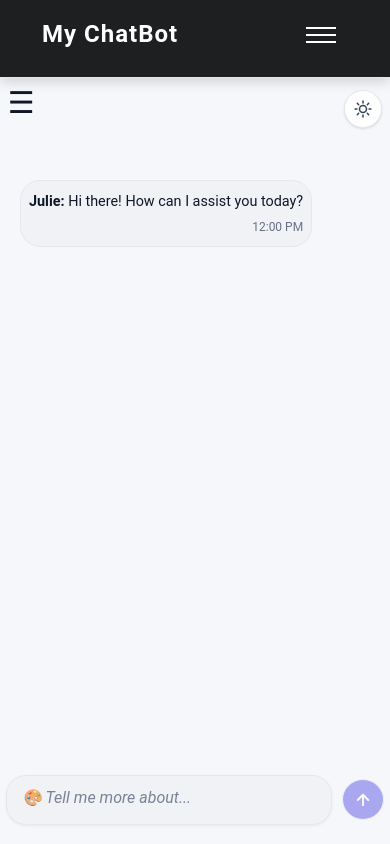
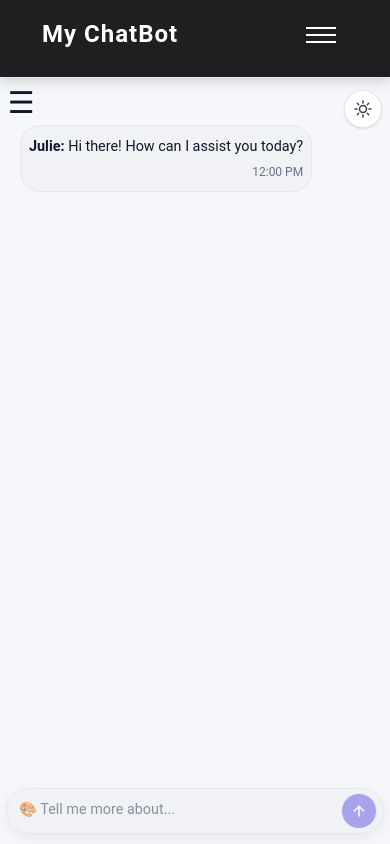
Before and after one commit to ayushpratapno1/ai-generative-hub, a Django app: page /chat in a window 390 px wide. Run offline with Django 4.2, Linux system fonts and the light colour scheme.

Commit message:
Fixed hover effect from textarea and input container

```diff
--- a/home/static/css/style.css
+++ b/home/static/css/style.css
@@ -172,7 +172,7 @@ body {
   gap: 5px;
   margin-top: 76px;
   box-sizing: border-box;
-  padding-bottom: 60px;
+  padding-bottom: 80px;
   position: relative;
   min-height: 0;
   animation: minimalFade 0.5s ease-out forwards;
@@ -305,82 +305,90 @@ body {
 .input-container {
   display: flex;
   align-items: flex-end;
-  justify-content: space-between;
   max-width: 800px;
   margin: 0 auto;
-  border-radius: 12px;
+  border-radius: 50px;
   gap: 10px;
   position: fixed;
-  bottom: 0;
-  left: 0;
-  right: 0;
-  padding: 8px 12px;
+  bottom: 15px;
+  left: 16px;
+  right: 16px;
+  padding: 6px 8px 6px 18px;
   z-index: 1000;
+  background-color: var(--surface-alt);
+  border: 1.5px solid var(--border);
+  box-shadow: 0 4px 16px var(--shadow);
   animation: minimalFade 0.5s ease-out forwards;
   animation-delay: 0.2s;
   opacity: 0;
-  transition: background-color 0.3s ease,
-    border-color 0.3s ease;
+  box-sizing: border-box;
+  transition: background-color 0.3s ease, border-color 0.3s ease;
 }
 
-.input-container textarea.expanding-textarea {
+/* No hover, focus blur, or glowing effects on input-container */
+.input-container:hover,
+.input-container:focus,
+.input-container:focus-within {
+  border-color: var(--border);
+  box-shadow: 0 4px 16px var(--shadow);
+  outline: none;
+}
+
+.input-container textarea.expanding-textarea,
+.input-container textarea {
   flex: 1;
-  border: 1px solid var(--border);
-  border-radius: 20px;
-  padding: 10px 15px;
+  min-height: 40px;
+  max-height: 150px;
+  padding: 9px 0;
+  margin: 0;
+  font-size: 0.95rem;
+  line-height: 1.45;
+  background: transparent !important;
+  background-color: transparent !important;
+  border: none !important;
+  border-radius: 0 !important;
+  outline: none !important;
+  box-shadow: none !important;
+  color: var(--text);
   resize: none;
-  max-height: 150px;
-  min-height: 50px;
-  font-size: 1rem;
-  line-height: 1.5;
-  background-color: var(--surface-alt);
-  color: var(--text);
-  box-shadow: 0 1px 3px var(--shadow);
+  overflow-y: auto;
+  box-sizing: border-box;
   will-change: transform, opacity;
   backface-visibility: hidden;
   transform: translateZ(0);
-  transition: background-color 0.3s ease,
-    color 0.3s ease,
-    border-color 0.3s ease,
-    box-shadow 0.25s ease;
+  transition: color 0.3s ease;
+}
+
+/* Eliminate any hover, focus, border, outline, blur, or glow on textarea */
+.input-container textarea.expanding-textarea:focus,
+.input-container textarea.expanding-textarea:focus-visible,
+.input-container textarea.expanding-textarea:hover,
+.input-container textarea.expanding-textarea:active,
+.input-container textarea:focus,
+.input-container textarea:focus-visible,
+.input-container textarea:hover,
+.input-container textarea:active,
+.input-container textarea.focused {
+  background: transparent !important;
+  background-color: transparent !important;
+  border: none !important;
+  outline: none !important;
+  box-shadow: none !important;
 }
 
 .input-container textarea::placeholder {
   color: var(--muted);
-  opacity: 0.85;
-  font-style: italic;
-  transition: opacity 0.3s ease, color 0.3s ease;
-  animation: placeholderPulse 2s infinite;
-  animation-fill-mode: both;
-}
-
-@keyframes placeholderPulse {
-  0% {
-    opacity: 0.65;
-  }
-
-  50% {
-    opacity: 1;
-  }
-
-  100% {
-    opacity: 0.65;
-  }
-}
-
-.input-container textarea.focused {
-  box-shadow: 0 0 0 2px var(--accent);
-  border-color: var(--accent);
+  opacity: 0.75;
 }
 
 /* Circular Send Button */
 .send-btn {
-  bottom: 3px;
   appearance: none;
   -webkit-appearance: none;
   flex-shrink: 0;
-  width: 44px;
-  height: 44px;
+  width: 40px;
+  height: 40px;
+  margin: 0;
   padding: 0;
   border: 1px solid var(--border);
   border-radius: 50%;
@@ -478,19 +486,6 @@ body {
 
   to {
     transform: rotate(360deg);
-  }
-}
-
-@media (max-width: 400px) {
-  .send-btn {
-    width: 42px;
-    height: 41px;
-    bottom: 5px;
-  }
-
-  .send-btn__icon {
-    width: 18px;
-    height: 18px;
   }
 }
 
@@ -604,27 +599,52 @@ code {
 @media (max-width: 576px) {
   .chat-container {
     padding: 12px;
-    padding-bottom: 55px;
+    padding-bottom: 75px;
     margin-top: 60px;
   }
 
   .chat-bubble {
     max-width: 90%;
-    top: 55px;
     padding: 6px 10px;
     margin: 3px 0;
     font-size: 0.95rem;
   }
 
   .input-container {
-    padding: 6px 8px;
+    bottom: 12px;
+    left: 8px;
+    right: 8px;
+    padding: 5px 6px 5px 14px;
+    gap: 8px;
+    border-radius: 50px;
+  }
+
+  .input-container textarea.expanding-textarea {
+    min-height: 38px;
+    padding: 8px 0;
+    font-size: 0.92rem;
+    max-height: 120px;
+    border: none !important;
+    outline: none !important;
+    box-shadow: none !important;
+    background: transparent !important;
+  }
+
+  .send-btn {
+    width: 38px;
+    height: 38px;
+  }
+
+  .send-btn__icon {
+    width: 18px;
+    height: 18px;
   }
 }
 
 @media (max-width: 400px) {
   .chat-container {
     padding: 8px;
-    padding-bottom: 40px;
+    padding-bottom: 70px;
     padding-top: 60px;
   }
 
@@ -636,10 +656,32 @@ code {
   }
 
   .input-container {
-    padding: 4px 6px;
+    bottom: 10px;
+    left: 6px;
+    right: 6px;
+    padding: 4px 6px 4px 12px;
+    gap: 6px;
+    border-radius: 50px;
   }
 
   .input-container textarea.expanding-textarea {
+    min-height: 36px;
+    padding: 7px 0;
+    font-size: 0.9rem;
     max-height: 100px;
+    border: none !important;
+    outline: none !important;
+    box-shadow: none !important;
+    background: transparent !important;
+  }
+
+  .send-btn {
+    width: 36px;
+    height: 36px;
+  }
+
+  .send-btn__icon {
+    width: 16px;
+    height: 16px;
   }
 }
--- a/home/static/css/theme.css
+++ b/home/static/css/theme.css
@@ -22,6 +22,7 @@
   --border: #e4e7ec;
   --shadow: rgba(0, 0, 0, 0.06);
   --shadow-lg: rgba(0, 0, 0, 0.10);
+  --input-focus-ring: rgba(79, 70, 229, 0.15);
 
   /* User chat bubble */
   --user-msg-bg: #dcf8c6;
@@ -59,6 +60,7 @@
   --border: #232b3b;
   --shadow: rgba(0, 0, 0, 0.25);
   --shadow-lg: rgba(0, 0, 0, 0.40);
+  --input-focus-ring: rgba(129, 140, 248, 0.22);
 
   /* User chat bubble */
   --user-msg-bg: #064e3b;
--- a/home/static/js/script.js
+++ b/home/static/js/script.js
@@ -1,7 +1,6 @@
 // At the top of the file, add configuration constants
 const CONFIG = {
     SCROLL_THRESHOLD: 100,
-    DEFAULT_TEXTAREA_HEIGHT: '50px',
     TYPING_ANIMATION_DURATION: '1.5s'
 };
 
@@ -200,10 +199,14 @@ document.addEventListener("DOMContentLoaded", () => {
     return isEmpty;
   };
 
-  // Modify the input event listener to check emptiness
+  // Modify the input event listener to check emptiness and auto-expand
   typedPrompt.addEventListener('input', () => {
-    typedPrompt.style.height = 'auto';
-    typedPrompt.style.height = typedPrompt.scrollHeight + 'px';
+    if (!typedPrompt.value.trim()) {
+      typedPrompt.style.height = '';
+    } else {
+      typedPrompt.style.height = 'auto';
+      typedPrompt.style.height = typedPrompt.scrollHeight + 'px';
+    }
     checkTextareaEmpty(); // Check on every input
   });
 
@@ -234,11 +237,15 @@ document.addEventListener("DOMContentLoaded", () => {
     // Store the input before clearing
     const messageToSend = userInput;
 
-    // Clear textarea immediately
+    // Clear textarea immediately and reset inline height so CSS controls dimensions
     typedPrompt.value = '';
-    typedPrompt.style.height = CONFIG.DEFAULT_TEXTAREA_HEIGHT;
+    typedPrompt.style.height = '';
     checkTextareaEmpty(); // Check after clearing
-    typedPrompt.focus();
+
+    // Avoid jarring viewport jumps/virtual keyboard popups on mobile devices
+    if (!isMobileDevice()) {
+      typedPrompt.focus({ preventScroll: true });
+    }
 
     // Add user message to chat
     addChatBubble(messageToSend, false);
@@ -251,9 +258,9 @@ document.addEventListener("DOMContentLoaded", () => {
   // Submit button click
   submit.addEventListener("click", handleSubmit);
 
-  // Add this function to detect mobile devices
+  // Add this function to detect mobile devices or compact mobile viewports
   const isMobileDevice = () => {
-    return /Android|webOS|iPhone|iPad|iPod|BlackBerry|IEMobile|Opera Mini/i.test(navigator.userAgent);
+    return /Android|webOS|iPhone|iPad|iPod|BlackBerry|IEMobile|Opera Mini/i.test(navigator.userAgent) || window.innerWidth <= 576;
   };
 
   // Modify the Enter key event listener
--- a/home/templates/chat.html
+++ b/home/templates/chat.html
@@ -104,9 +104,10 @@
       <div class="scroll-to-bottom" id="scrollToBottom" title="Scroll to bottom"></div>
 
       <!-- Input and Submit Button -->
-      <div class="input-container" style="bottom: 15px;">
-        <textarea style="top: 1.5px;" class="form-control expanding-textarea" rows="1" placeholder="" id="typedPrompt"
-          required></textarea>
+      <div class="input-container">
+        <label for="typedPrompt" class="visually-hidden">Type your message</label>
+        <textarea class="expanding-textarea" rows="1" placeholder="" id="typedPrompt"
+          aria-label="Type your message" required></textarea>
         {% csrf_token %}
         <button type="button" id="submit" class="send-btn" aria-label="Send message">
           <span class="send-btn__icon" aria-hidden="true">
```
